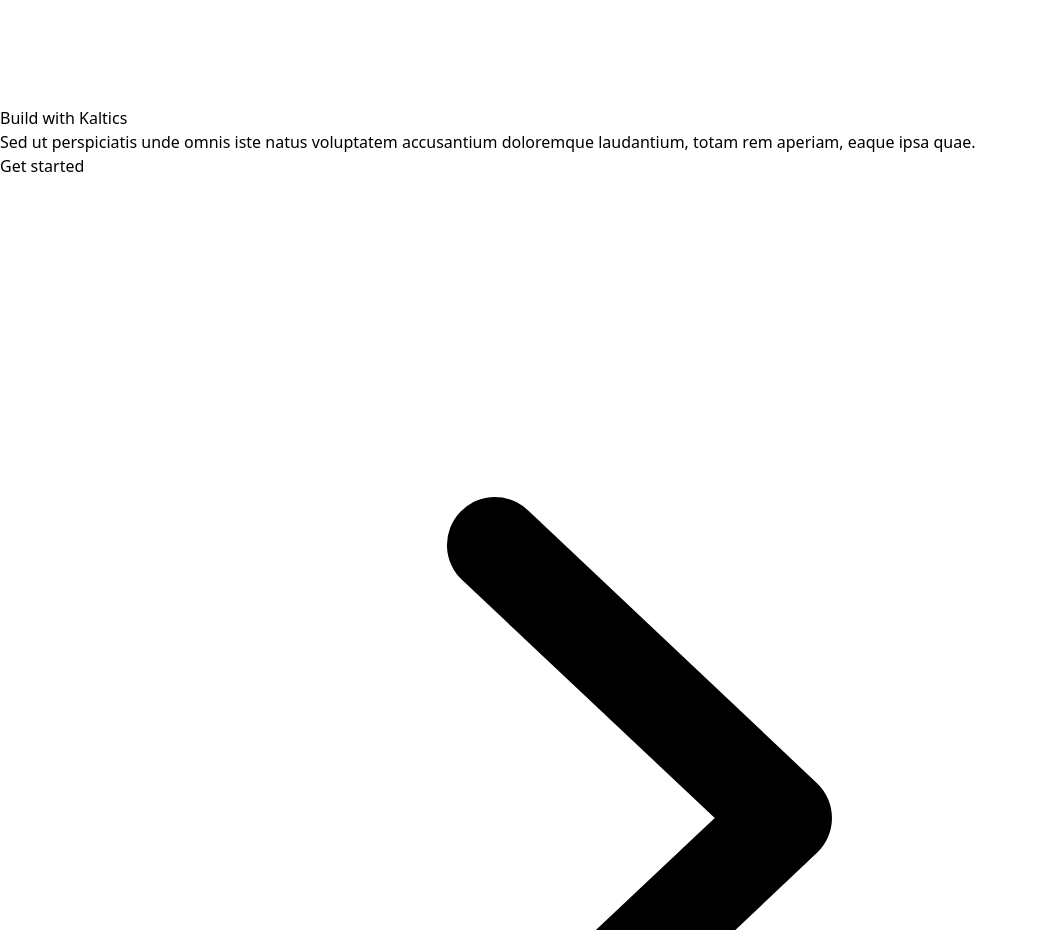
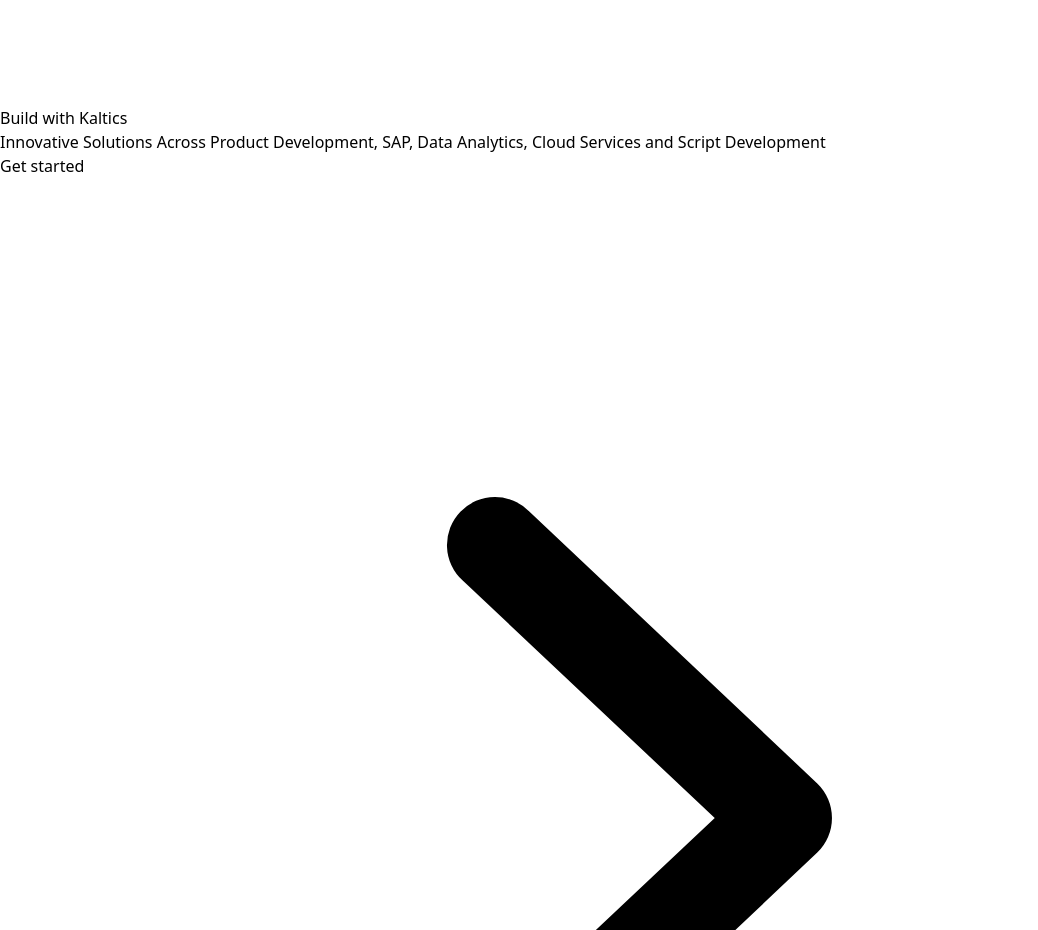
Before and after one commit to imprabhav/kaltics-website, a React (Vite) app: page / in a window 1280 px wide. Shown: the part 2800-3730 px from the top of the page, without its empty margins (0-1038 px from the left). Built offline with nearby package versions, Linux system fonts and the light colour scheme.

Commit message:
Add files via upload

```diff
--- a/src/components/AllBlog.jsx
+++ b/src/components/AllBlog.jsx
@@ -88,7 +88,7 @@
       <div className="max-w-[85rem] px-4 py-10 sm:px-6 lg:px-8 lg:py-14 mx-auto">
         <div className="max-w-2xl mx-auto text-center mb-10 lg:mb-14">
           <h2 className="text-2xl font-bold md:text-4xl text-black">The Blog</h2>
-          <p className="mt-1 text-black-600">See how game-changing companies are making the most of every engagement with Preline.</p>
+          <p className="mt-1 text-black-600">Stay updated with the newest trends and insights.</p>
         </div>
         <div className="grid sm:grid-cols-2 lg:grid-cols-3 gap-6">
           {blogData.map((blog) => (
--- a/src/components/Hero2.jsx
+++ b/src/components/Hero2.jsx
@@ -113,8 +113,7 @@
                 Build with Kaltics
               </h1>
               <p>
-                Sed ut perspiciatis unde omnis iste natus voluptatem accusantium
-                doloremque laudantium, totam rem aperiam, eaque ipsa quae.
+              Innovative Solutions Across Product Development, SAP, Data Analytics, Cloud Services and Script Development
               </p>
               <div className="flex items-center gap-x-3 sm:text-sm">
                 <a
```
